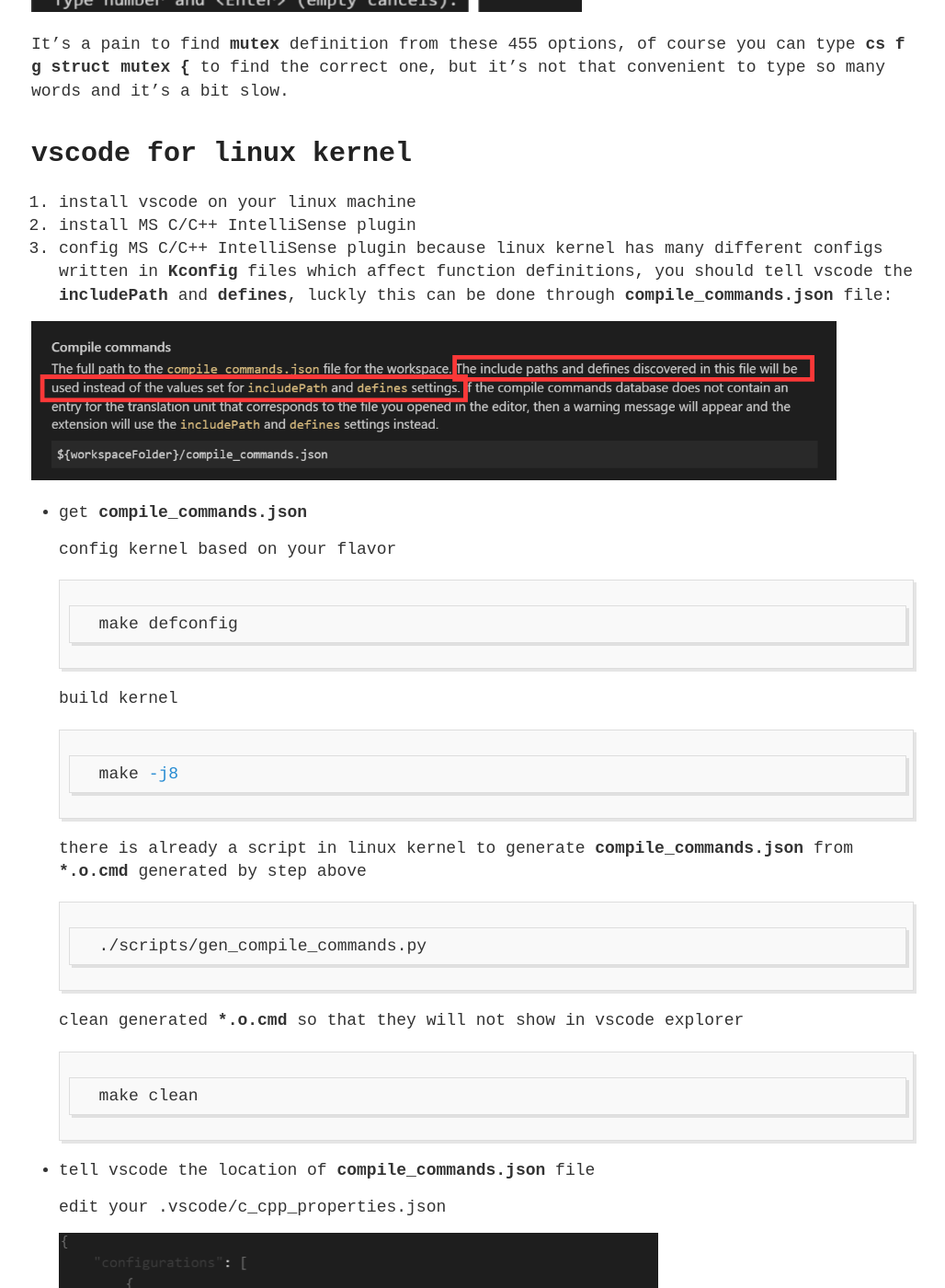
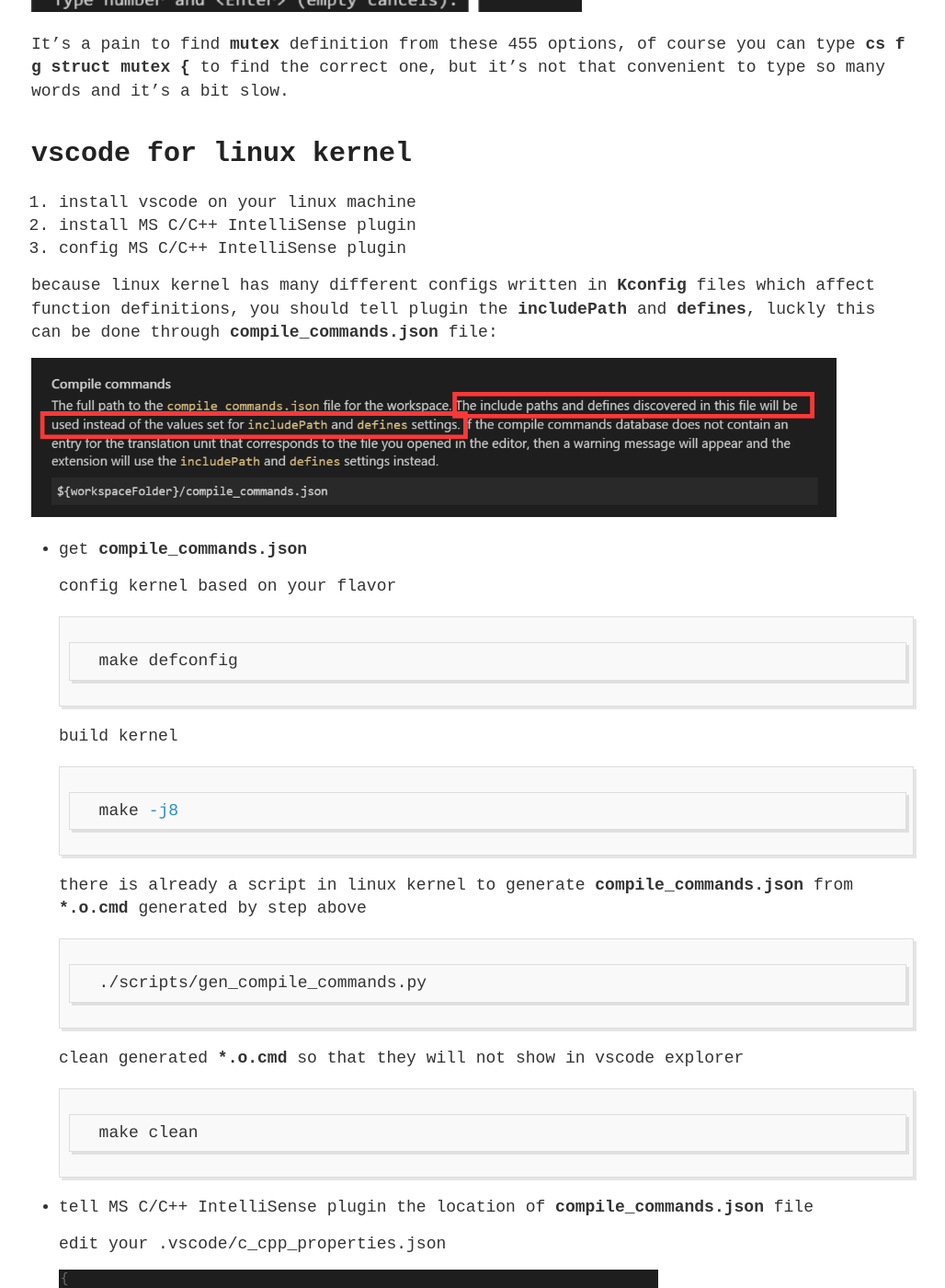
Before and after one commit to shellbombs/shellbombs.github.io, a Jekyll site: the page built from _posts/2020-6-7-vscode for linux kernel.md, in a window 1280 px wide and 1400 px high, scrolled down 1140 px. Shown: the whole window at 92% size, without its empty margins (126-1154 px from the left). Built offline with Jekyll 4.4.1, drawn with Linux system fonts in a browser that asks for light colours.

Commit message:
fixed style issues

````diff
--- a/_posts/2020-6-7-vscode for linux kernel.md
+++ b/_posts/2020-6-7-vscode for linux kernel.md
@@ -29,7 +29,8 @@ It's a pain to find **mutex** definition from these 455 options, of course you c
 1. install vscode on your linux machine
 2. install MS C/C++ IntelliSense plugin
 3. config MS C/C++ IntelliSense plugin
-because linux kernel has many different configs written in **Kconfig** files which affect function definitions, you should tell vscode the **includePath** and **defines**, luckly this can be done through **compile_commands.json** file:
+
+because linux kernel has many different configs written in **Kconfig** files which affect function definitions, you should tell plugin the **includePath** and **defines**, luckly this can be done through **compile_commands.json** file:
 
 ![_config.yml]({{ site.baseurl }}/images/compile_commands.png)
 
@@ -51,14 +52,12 @@ because linux kernel has many different configs written in **Kconfig** files whi
     ```shell
     make clean
     ```
-- tell vscode the location of **compile_commands.json** file
+- tell MS C/C++ IntelliSense plugin the location of **compile_commands.json** file
 
     edit your .vscode/c_cpp_properties.json
 
     ![_config.yml]({{ site.baseurl }}/images/vscode_plugin_config.png)
 
-4. enjoy!
-
 # References
 [https://code.visualstudio.com/docs/cpp/config-linux](https://code.visualstudio.com/docs/cpp/config-linux "vscode config for linux")
 
````
